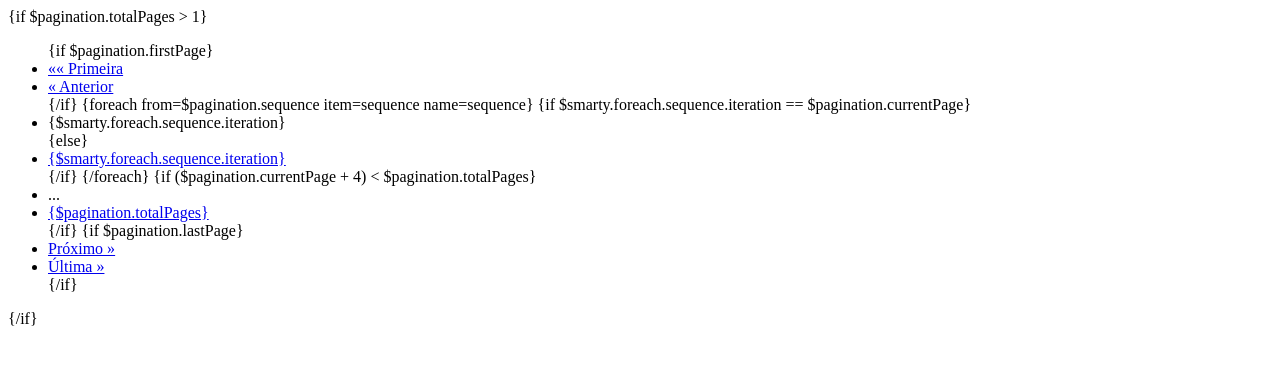
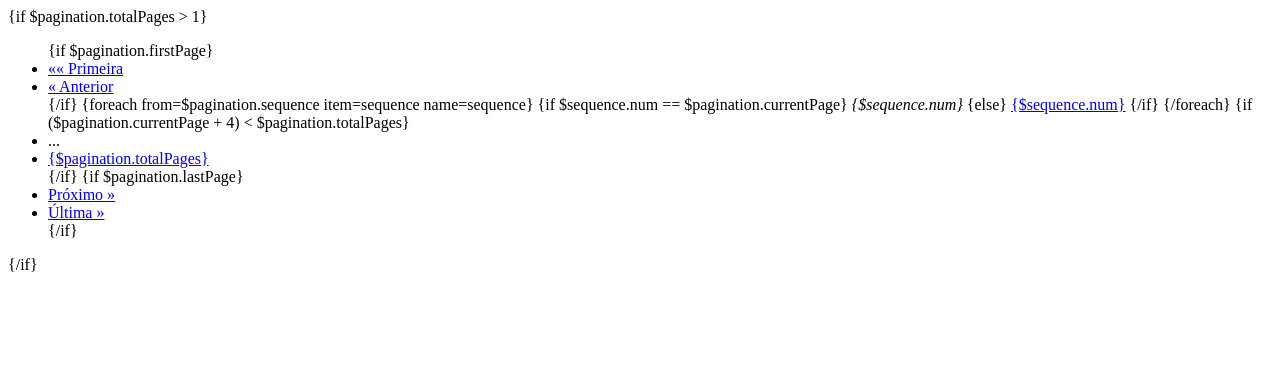
Before and after one commit to hideks/HideksApplicationStructure, a PHP site: page /application/views/scripts/pagination.phtml in a window 1280 px wide. Shown: the top 365 px of the page. Run offline with PHP 8.4, Linux system fonts and the light colour scheme.

Commit message:
Atualizado pagination.phtml

```diff
--- a/application/views/scripts/pagination.phtml
+++ b/application/views/scripts/pagination.phtml
@@ -6,10 +6,10 @@
         {/if}
 
         {foreach from=$pagination.sequence item=sequence name=sequence}
-            {if $smarty.foreach.sequence.iteration == $pagination.currentPage}
-                <li><span>{$smarty.foreach.sequence.iteration}</span></li>
+            {if $sequence.num == $pagination.currentPage}
+                <em>{$sequence.num}</em>
             {else}
-                <li><a href="{$sequence}">{$smarty.foreach.sequence.iteration}</a></li>
+                <a href="{$sequence.url}">{$sequence.num}</a>
             {/if}
         {/foreach}
 
```
